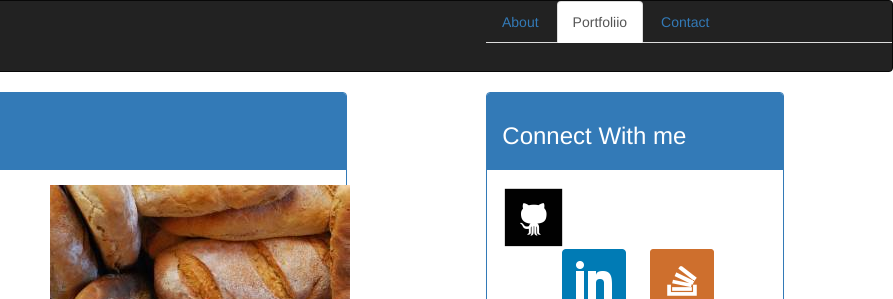
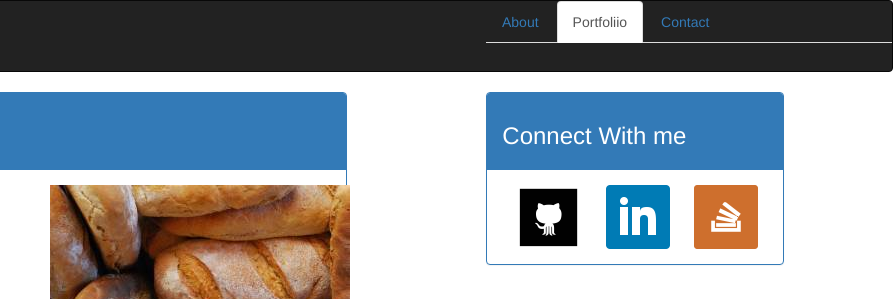
Before and after one commit to hads17/bootstrap-portfolio, a plain HTML site: page portfolio.html in a window 1280 px wide. Shown: the top 299 px of the page, 387-1280 px from the left. Drawn offline with nearby package versions, Linux system fonts and the light colour scheme.

Commit message:
final changes 2

```diff
--- a/portfolio.html
+++ b/portfolio.html
@@ -61,7 +61,7 @@
 				<div class="panel panel-primary">
 			  		<div class="panel-heading"><h3>Connect With me</h3></div>
 			 		<div class="panel-body">
-						<div class="col-md-">
+						<div class="col-md-2">
 							<a href="https://github.com/hads17" target="_blank"><img src="images/github.png"></a>
 						</div>
 						<div class="col-md-2 col-md-push-2">
```
